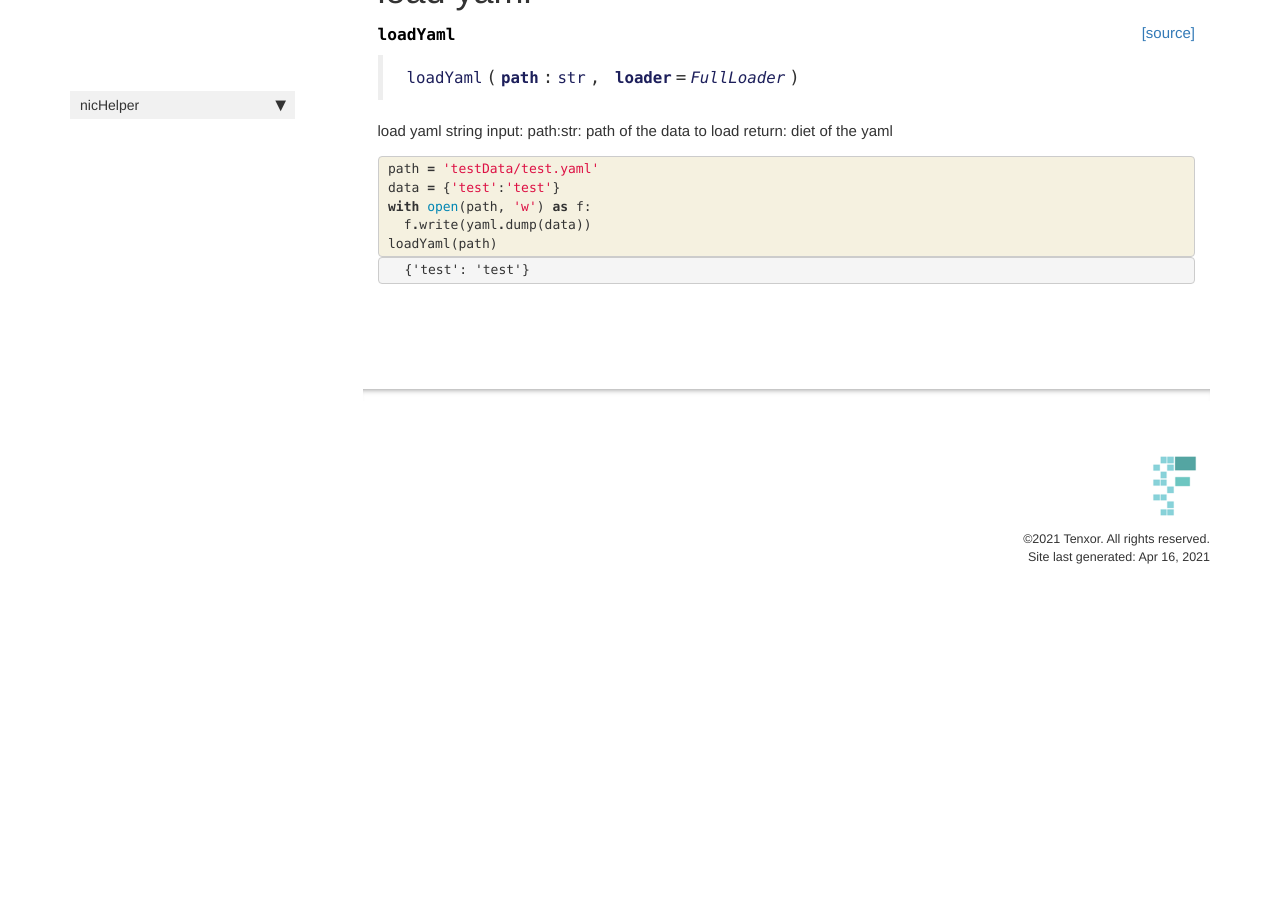
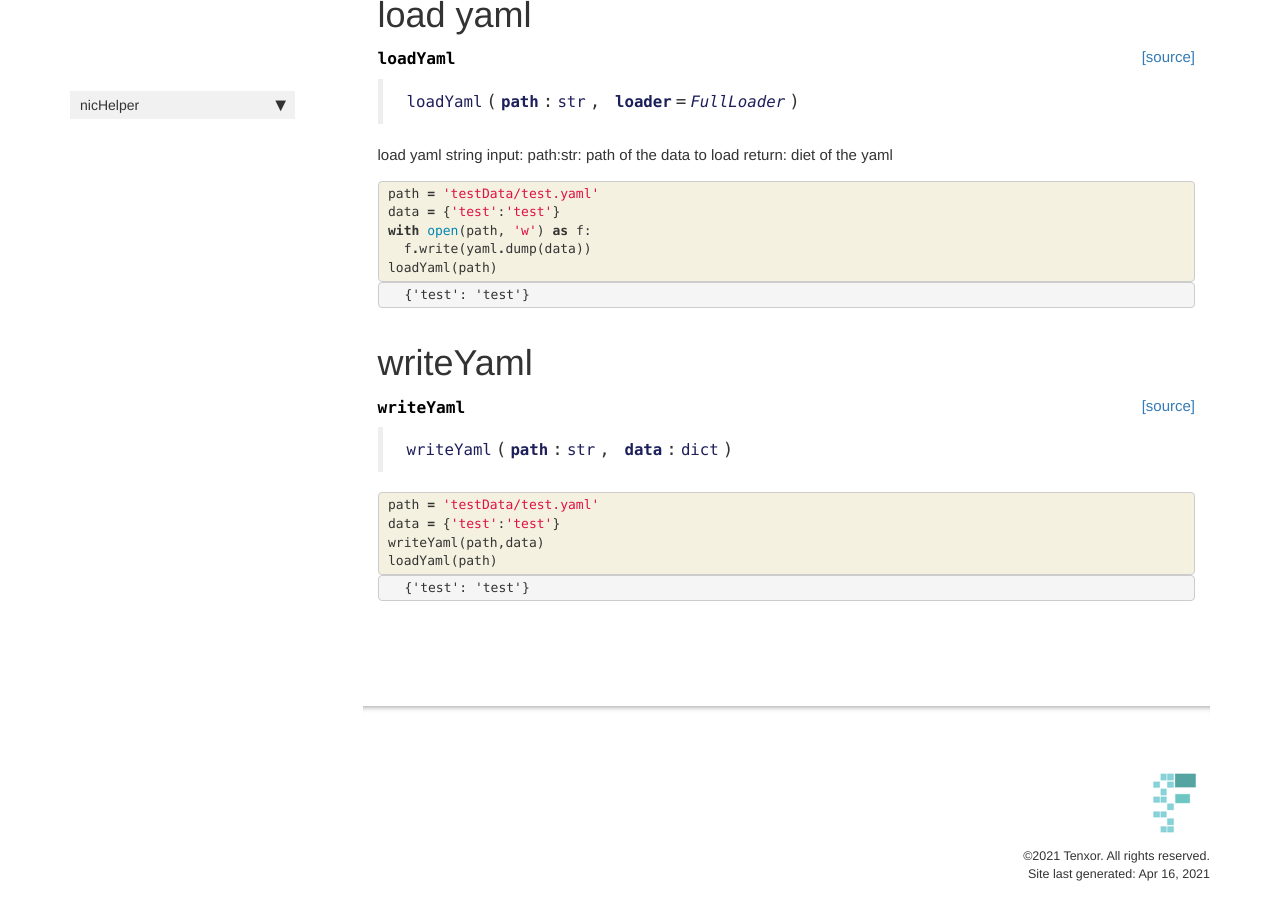
Before and after one commit to thanakijwanavit/nicHelper, a Jekyll site: the page built from docs/dictUtil.html, in a window 1280 px wide and 900 px high, scrolled down 3094 px. Built offline with Jekyll 4.4.1, drawn with Linux system fonts in a browser that asks for light colours; nearby versions of some CDN libraries; comment, search, counter and statistics services are not loaded; before the commit the page ends 3710 px from its top, so only the background shows below that; some of the changed text lies outside the part shown.

```diff
--- a/docs/dictUtil.html
+++ b/docs/dictUtil.html
@@ -311,7 +311,7 @@
 
 
 <div class="output_markdown rendered_html output_subarea ">
-<h4 id="hashDict" class="doc_header"><code>hashDict</code><a href="https://github.com/thanakijwanavit/nicHelper/tree/master/nicHelper/dictUtil.py#L41" class="source_link" style="float:right">[source]</a></h4><blockquote><p><code>hashDict</code>(<strong><code>data</code></strong>:<code>dict</code>, <strong><code>hasher</code></strong>=<em><code>&lt;sha1 HASH object @ 0x7f7e3165cdf0&gt;</code></em>, <strong><code>encoder</code></strong>=<em><code>dumps</code></em>)</p>
+<h4 id="hashDict" class="doc_header"><code>hashDict</code><a href="https://github.com/thanakijwanavit/nicHelper/tree/master/nicHelper/dictUtil.py#L41" class="source_link" style="float:right">[source]</a></h4><blockquote><p><code>hashDict</code>(<strong><code>data</code></strong>:<code>dict</code>, <strong><code>hasher</code></strong>=<em><code>&lt;sha1 HASH object @ 0x7fc2640eff50&gt;</code></em>, <strong><code>encoder</code></strong>=<em><code>dumps</code></em>)</p>
 </blockquote>
 
 </div>
@@ -786,4 +786,77 @@
 </div>
     {% endraw %}
 
+<div class="cell border-box-sizing text_cell rendered"><div class="inner_cell">
+<div class="text_cell_render border-box-sizing rendered_html">
+<h1 id="writeYaml">writeYaml<a class="anchor-link" href="#writeYaml"> </a></h1>
 </div>
+</div>
+</div>
+    {% raw %}
+
+<div class="cell border-box-sizing code_cell rendered">
+
+<div class="output_wrapper">
+<div class="output">
+
+<div class="output_area">
+
+
+<div class="output_markdown rendered_html output_subarea ">
+<h4 id="writeYaml" class="doc_header"><code>writeYaml</code><a href="https://github.com/thanakijwanavit/nicHelper/tree/master/nicHelper/dictUtil.py#L111" class="source_link" style="float:right">[source]</a></h4><blockquote><p><code>writeYaml</code>(<strong><code>path</code></strong>:<code>str</code>, <strong><code>data</code></strong>:<code>dict</code>)</p>
+</blockquote>
+
+</div>
+
+</div>
+
+</div>
+</div>
+
+</div>
+    {% endraw %}
+
+    {% raw %}
+
+<div class="cell border-box-sizing code_cell rendered">
+
+</div>
+    {% endraw %}
+
+    {% raw %}
+
+<div class="cell border-box-sizing code_cell rendered">
+<div class="input">
+
+<div class="inner_cell">
+    <div class="input_area">
+<div class=" highlight hl-ipython3"><pre><span></span><span class="n">path</span> <span class="o">=</span> <span class="s1">&#39;testData/test.yaml&#39;</span>
+<span class="n">data</span> <span class="o">=</span> <span class="p">{</span><span class="s1">&#39;test&#39;</span><span class="p">:</span><span class="s1">&#39;test&#39;</span><span class="p">}</span>
+<span class="n">writeYaml</span><span class="p">(</span><span class="n">path</span><span class="p">,</span><span class="n">data</span><span class="p">)</span>
+<span class="n">loadYaml</span><span class="p">(</span><span class="n">path</span><span class="p">)</span>
+</pre></div>
+
+    </div>
+</div>
+</div>
+
+<div class="output_wrapper">
+<div class="output">
+
+<div class="output_area">
+
+
+
+<div class="output_text output_subarea output_execute_result">
+<pre>{&#39;test&#39;: &#39;test&#39;}</pre>
+</div>
+
+</div>
+
+</div>
+</div>
+
+</div>
+    {% endraw %}
+
+</div>
--- a/nicHelper/__init__.py
+++ b/nicHelper/__init__.py
@@ -1 +1 @@
-__version__ = "0.0.57"
+__version__ = "0.0.58"
--- a/nicHelper/_nbdev.py
+++ b/nicHelper/_nbdev.py
@@ -22,6 +22,7 @@
          "genSchema": "dictUtil.ipynb",
          "printYaml": "dictUtil.ipynb",
          "loadYaml": "dictUtil.ipynb",
+         "writeYaml": "dictUtil.ipynb",
          "errorString": "exception.ipynb",
          "getDfHash": "pdUtils.ipynb",
          "saveLocalCache": "pdUtils.ipynb",
```
Also changed, not shown: nicHelper/dictUtil.py (+7 -1 lines), 3 other files.
